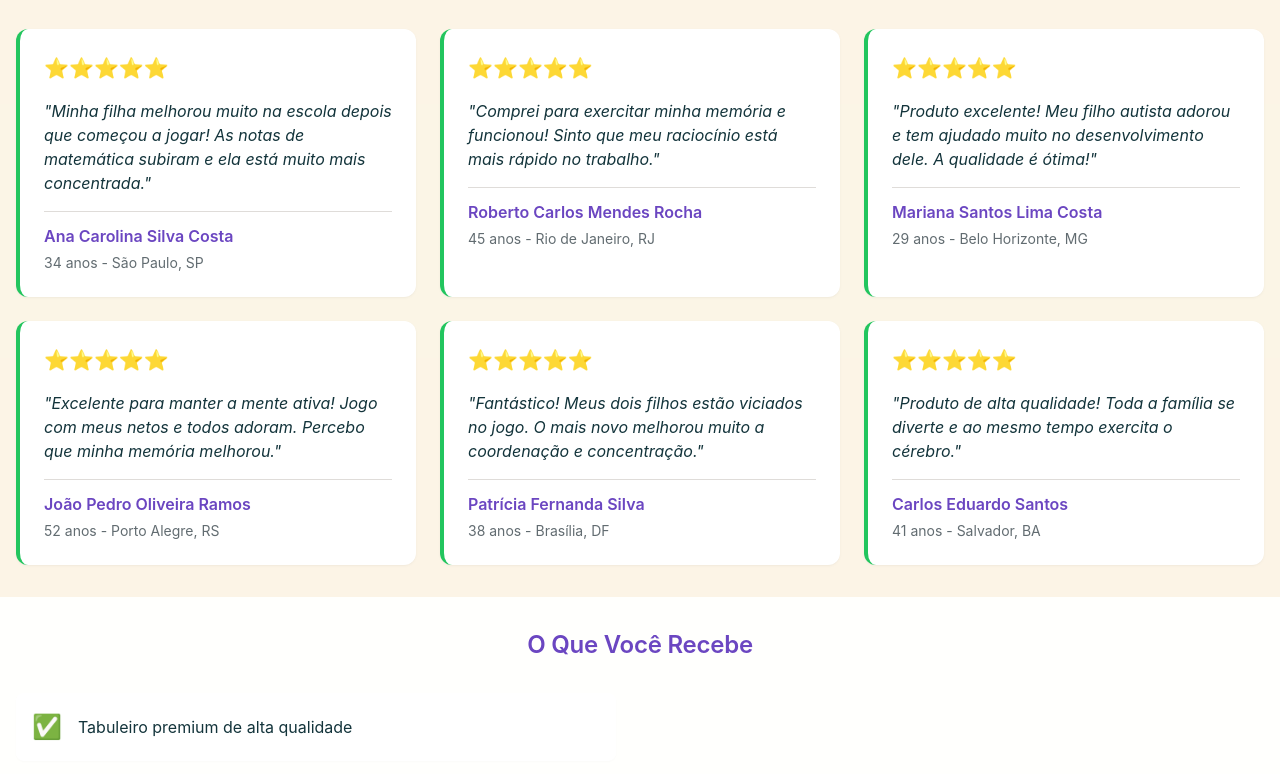
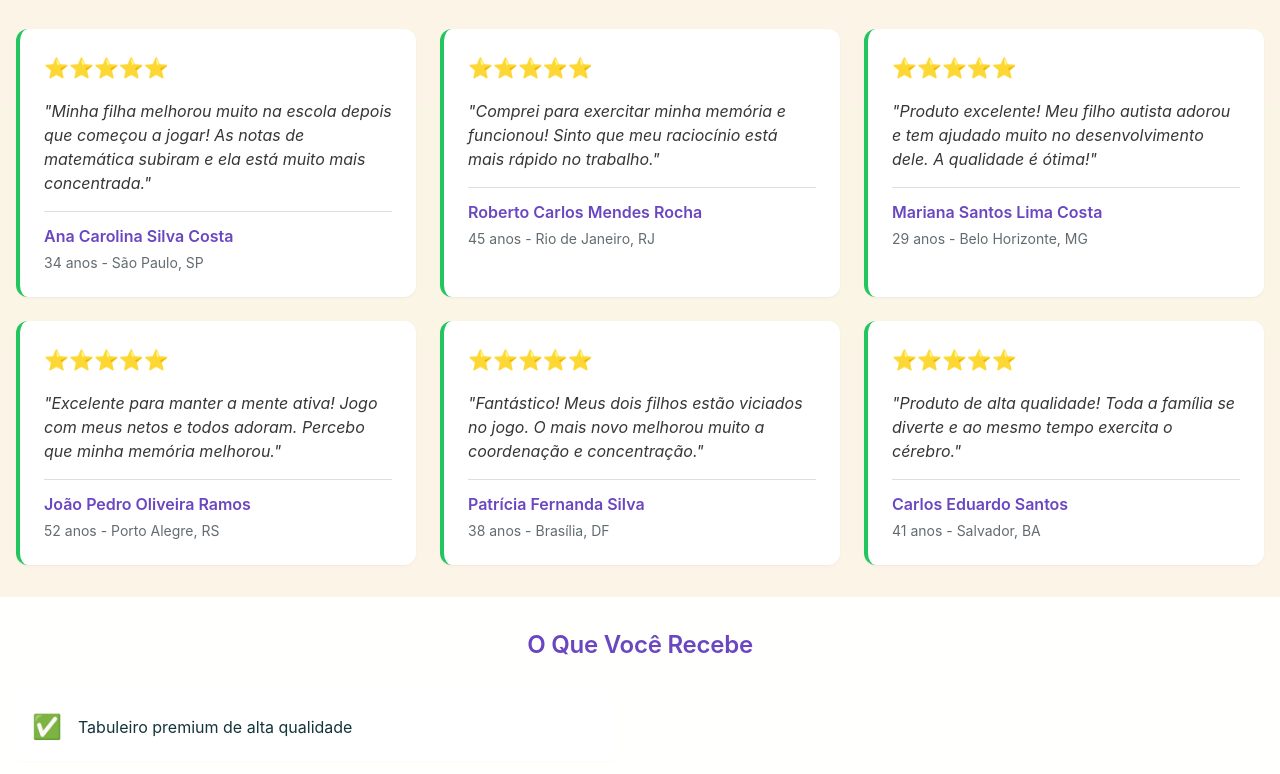
Before and after one commit to magiadecasa/jogo-da-memoria, a plain HTML site: page index.html in a window 1280 px wide. Shown: the part 1675-2449 px from the top of the page. Drawn offline with Linux system fonts and the light colour scheme; a web font is replaced by a local one.

Commit message:
Update style.css

```diff
--- a/style.css
+++ b/style.css
@@ -995,7 +995,7 @@ select.form-control {
   font-style: italic;
   line-height: 1.5;
   margin-bottom: var(--space-16);
-  color: var(--color-text);
+  color: rgba(31, 33, 33, 0.9);
   font-size: 16px;
 }
 
```
